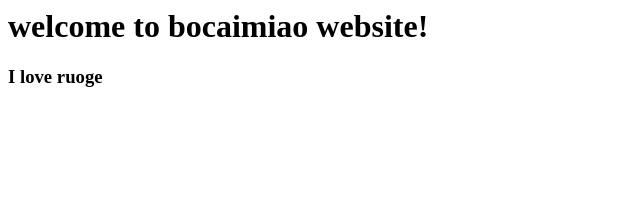
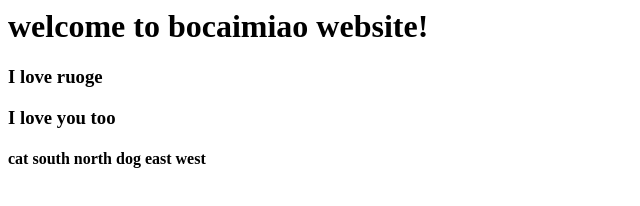
Before and after one commit to bocaimiao/bocaimiao.github.io, a plain HTML site: page index.html in a window 1280 px wide. Shown: the whole page, without its empty margins (0-640 px from the left). Drawn offline with Linux system fonts and the light colour scheme.

Commit message:
Update index.html

```diff
--- a/index.html
+++ b/index.html
@@ -1,2 +1,4 @@
 <h1>welcome to bocaimiao website!<h1>
 <h3>I love ruoge<h3>
+  <h3>I love you too<h3>
+    <h4>cat south north dog east west<h4>
```
